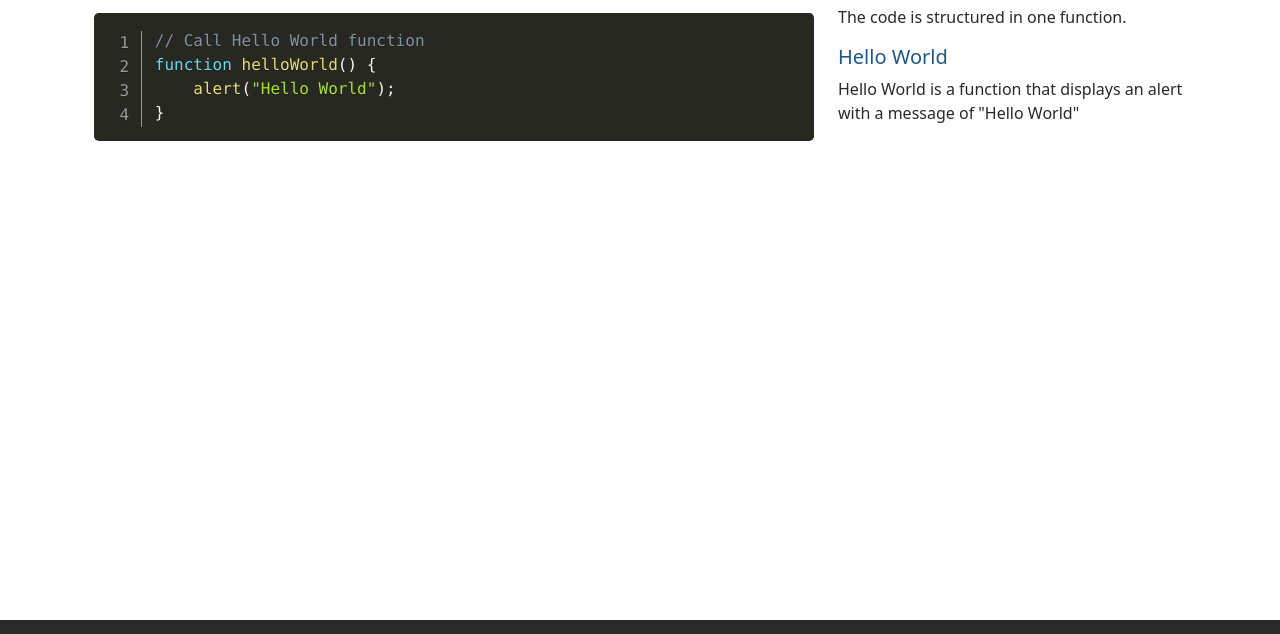
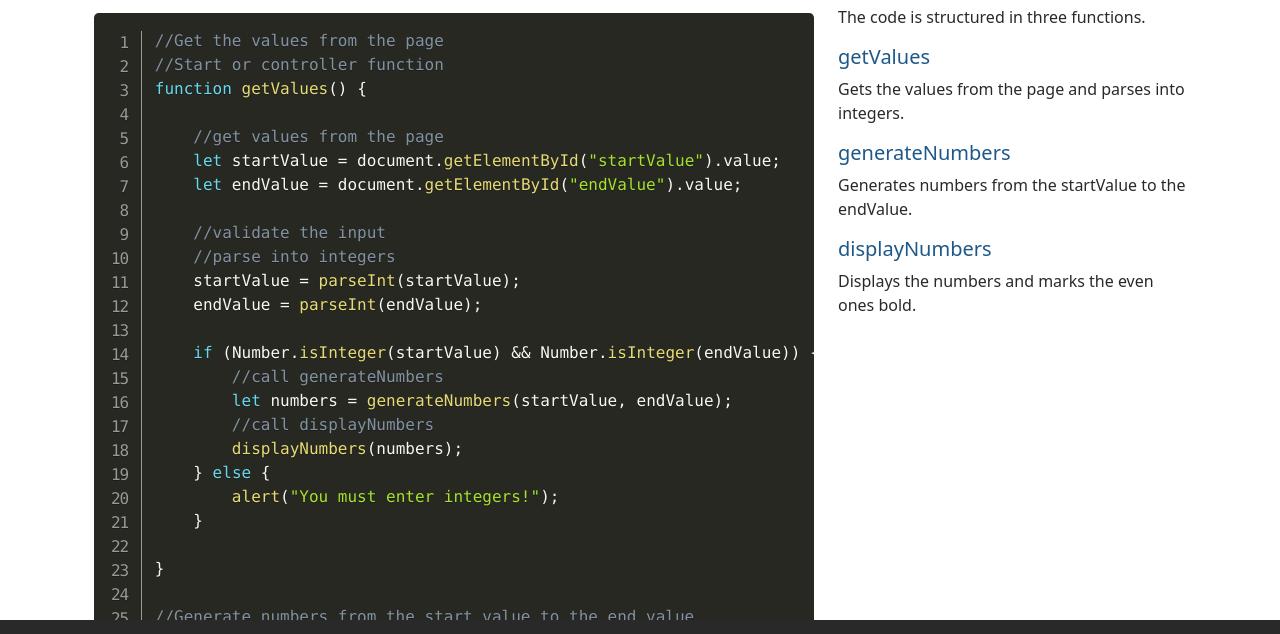
Before and after one commit to Foster0x/CFHundo, a plain HTML site: page code.html in a window 1280 px wide. Shown: the part 114-748 px from the top of the page. Drawn offline with nearby package versions, Linux system fonts and the light colour scheme.

Commit message:
hundo complete

```diff
--- a/code.html
+++ b/code.html
@@ -53,17 +53,81 @@
         <div class="row row-cols-1 row-cols-lg-2">
             <div class="col-lg-8">
                 <pre class="line-numbers"><code class="language-javascript">
-                    // Call Hello World function
-                    function helloWorld() {
-                        alert("Hello World");
+                    //Get the values from the page
+                    //Start or controller function
+                    function getValues() {
+
+                        //get values from the page
+                        let startValue = document.getElementById("startValue").value;
+                        let endValue = document.getElementById("endValue").value;
+
+                        //validate the input
+                        //parse into integers
+                        startValue = parseInt(startValue);
+                        endValue = parseInt(endValue);
+
+                        if (Number.isInteger(startValue) && Number.isInteger(endValue)) {
+                            //call generateNumbers
+                            let numbers = generateNumbers(startValue, endValue);
+                            //call displayNumbers
+                            displayNumbers(numbers);
+                        } else {
+                            alert("You must enter integers!");
+                        }
+
+                    }
+
+                    //Generate numbers from the start value to the end value
+                    //Logic function(s)
+                    function generateNumbers(sValue, eValue) {
+
+                        let numbers = [];
+
+                        //get all numbers from start to end
+                        for (let index = sValue; index <= eValue; index++) {
+
+                            //this will execute in a loop until index = eValue
+                            numbers.push(index);
+
+                        }
+
+                        return numbers;
+                    }
+
+                    //Display the numbers and mark the even ones bold
+                    //Display or view functions
+                    function displayNumbers(numbers) {
+
+                        let templateRows = "";
+                        for (let index = 0; index < numbers.length; index++) {
+
+                            let className = "even";
+                            let number = numbers[index];
+
+                            if (number % 2 == 0) {
+                                className = "even";
+                            } else {
+                                className = "odd";
+                            }
+                            //This does not render correctly in Prism, see source code
+                            templateRows += `<tr><td class="${className}">${number}</td></tr>`;
+
+                        }
+
+                        document.getElementById("results").innerHTML = templateRows;
+
                     }
                 </code>
                 </pre>
             </div>
             <div class="col-lg-4">
-                <p>The code is structured in one function.</p>
-                <h5>Hello World</h5>
-                <p>Hello World is a function that displays an alert with a message of "Hello World"</p>
+                <p>The code is structured in three functions.</p>
+                <h5>getValues</h5>
+                <p>Gets the values from the page and parses into integers.</p>
+                <h5>generateNumbers</h5>
+                <p>Generates numbers from the startValue to the endValue.</p>
+                <h5>displayNumbers</h5>
+                <p>Displays the numbers and marks the even ones bold.</p>
             </div>
         </div>
     </div>
--- a/css/site.css
+++ b/css/site.css
@@ -3,6 +3,14 @@
     --secondary-color: #ff993b;
     --dark-color: #292929;
     --white-color: #dff3e4;
+}
+
+.odd {
+    font-weight: 100;
+}
+
+.even {
+    font-weight: bold;
 }
 
 body {
```
Also changed, not shown: js/site.js (+9 -1 lines).
